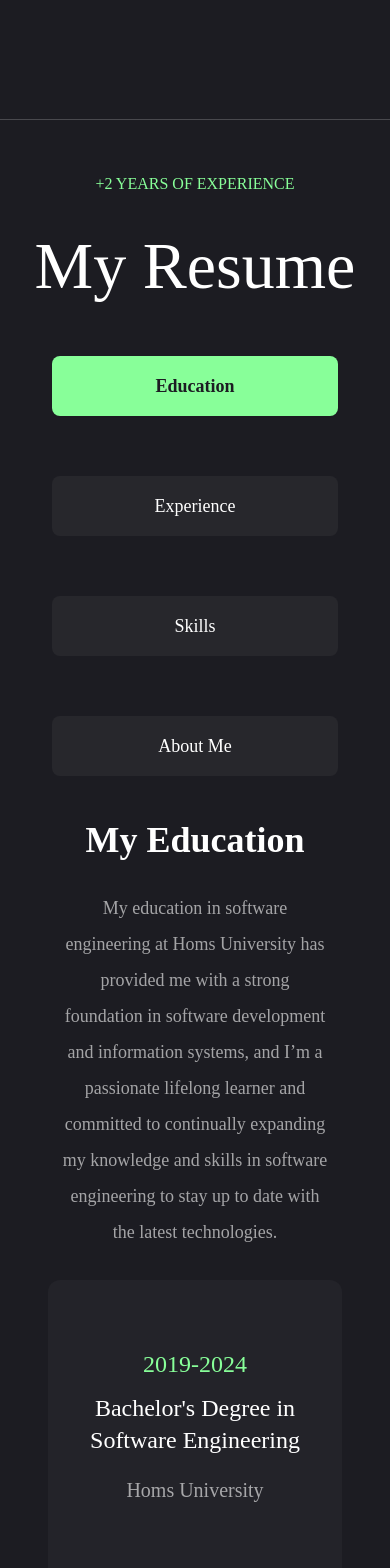
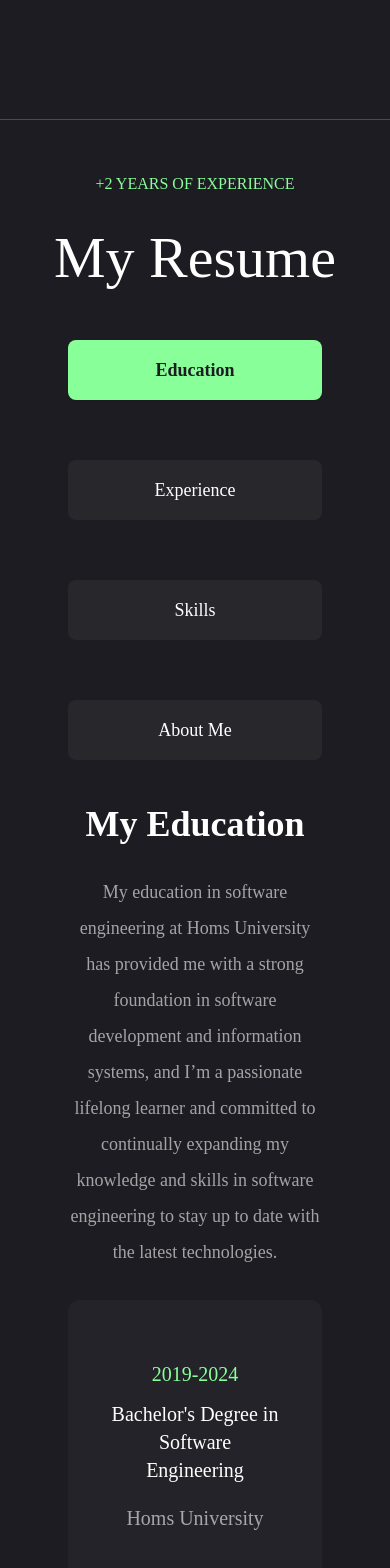
Before and after one commit to YoumnaYazji/My-Portfolio, a Next.js app: page / in a window 390 px wide. Shown: the part 6936-8504 px from the top of the page. Built offline with nearby package versions, Linux system fonts and the light colour scheme.

Commit message:
9th Commit

```diff
--- a/app/page.jsx
+++ b/app/page.jsx
@@ -61,8 +61,8 @@ export default function Home() {
     </div>
     <div className="border-b border-white/20 w-full mt-12"></div>
    <div className="mt-12">
-    <h5 className="text-accent text-center">+2 YEARS OF EXPERIENCE</h5>
-    <h1 className="text-[66px] text-center">My Resume</h1>
+    <h5 className="text-accent text-center xs:px-10">+2 YEARS OF EXPERIENCE</h5>
+    <h1 className="text-[66px] text-center xs:text-[58px] xs:px-5">My Resume</h1>
     <Resume/>
     </div>
    </>
--- a/app/resume/page.jsx
+++ b/app/resume/page.jsx
@@ -165,7 +165,7 @@ const Resume =() =>{
         <>
             <div className="px-12 mt-5 xl:w-[90%] mx-auto xs:w-full md:x-full">
                 <Tabs defaultValue='education' className='gap-[60px]'>
-                    <TabsList className=' w-full mx-auto xl:mx-0 gap-[60px] md:flex-col md:items-center md:gap-4 lg:flex-row lg:items-start lg:mx-auto xs:flex-col xs:items-center xl:gap-4 xl:mx-0'>
+                    <TabsList className=' w-full mx-auto xl:mx-0 gap-[60px] md:flex-col md:items-center md:gap-4 lg:flex-row lg:items-start lg:mx-auto xs:flex-col xs:items-center xl:gap-4 xl:mx-0 xs:px-5'>
                         <TabsTrigger value='education' className="text-[18px] md:text-[22px]">Education</TabsTrigger>
                         <TabsTrigger value='experience'className="text-[18px] md:text-[22px]" >Experience</TabsTrigger>
                         <TabsTrigger value='skills' className="text-[18px] md:text-[22px]">Skills</TabsTrigger>
@@ -176,20 +176,20 @@ const Resume =() =>{
 
                     <TabsContent value='education' className='w-full h-full'>
                     <div className='flex flex-col gap-[30px] text-center xl:text-left'>
-                                <h3 className='text-4xl font-bold'>
+                    <h3 className='text-4xl font-bold'>
                                     {education.title}
                                 </h3>
-                                <p className='text-white/60 text-[18px] md:text-[22px] xs:px-3'>
+                                <p className='text-white/60 text-[18px] md:text-[22px] xs:px-5'>
                                 {education.description}</p>
                                 <ScrollArea className='h-[400px]'>
-                                    <ul className='grid frid-cols-1 lg:grid-cols-2 gap-[30px]'>
+                                    <ul className='grid frid-cols-1 lg:grid-cols-2 gap-[30px] xs:px-5 '>
                                         {education.items.map((item,index)=>{
                                             return(
-                                                <li key={index} className='bg-[#232329] h-[184px] xl:h-[200px] lg:h-[200px] md:-[200px] sm:h-[200px] xs:h-[300px] md:text-xl sm:text-2xl xs:text-2xl py-6 px-10 rounded-xl flex flex-col justify-center items-center lg:items-start gap-1'>
+                                                <li key={index} className='bg-[#232329] h-[184px] xl:h-[200px] lg:h-[200px] md:-[200px] sm:h-[200px] xs:h-[300px] md:text-xl sm:text-xl xs:text-xl py-6 px-10 rounded-xl flex flex-col justify-center items-center lg:items-start gap-1'>
                                                     <span  className='text-accent'>
                                                         {item.duration}
                                                     </span>
-                                                    <h3 className='text-2xl mt-2 text-center lg:text-left md:text-xl sm:text-2xl xs:text-2xl xs:mb-2'>
+                                                    <h3 className='text-2xl mt-2 text-center lg:text-left md:text-xl sm:text-xl xs:text-xl xs:mb-2'>
                                                         {item.degree}
                                                     </h3>
                                                         <p className='text-white/60 text-xl mt-2 sm:text-xl xs:text-xl xs:mb-2'>
@@ -237,10 +237,10 @@ const Resume =() =>{
                         <h3 className='text-4xl font-bold '>
                                         {skills.title}
                                     </h3>
-                                    <p className='text-white/60 text-[18px] md:text-[22px] xs:px-3'>
+                                    <p className='text-white/60 text-[18px] md:text-[22px] xs:px-5'>
                                         {skills.description}
                                     </p>
-                                <ul className='grid grid-cols-2 mt-6 sm:grid-cols-3 xs:grid-cols-1 md:grid-cols-4 gap-4 xl:gap-[30px]'>                                    {skills.skillList.map((skill,index)=>{
+                                <ul className='grid grid-cols-2 mt-6 sm:grid-cols-3 xs:grid-cols-1 md:grid-cols-4 gap-4 xl:gap-[30px] xs:px-5'>                                    {skills.skillList.map((skill,index)=>{
                                         return(
                                             <li key={index}>
                                                <TooltipProvider delayDuration={100}>
@@ -262,15 +262,15 @@ const Resume =() =>{
                         <TabsContent value='about' className='w-full h-full'>
                         <div className='flex flex-col gap-[30px] text-center xl:text-left'>
                         <h3 className='text-4xl font-bold'>
-                                    {about.title}
+                        {about.title}
                                 </h3>
-                                <p className='text-white/60 text-[18px] md:text-[22px] xs:px-3'>
+                                <p className='text-white/60 text-[18px] md:text-[22px] xs:px-5'>
                                 {about.description}</p>
-                                <ul className="gap-y-6 xl:mx-0 grid grid-cols-1 md:grid-cols-2 xl:grid-cols-3 gap-4 ">
+                                <ul className="gap-y-6 xl:mx-0 grid grid-cols-1 md:grid-cols-2 xl:grid-cols-3 gap-4">
                                 {about.info.map((item, index) => (
                                 <li
                                 key={index}
-                                className={`bg-[#232329] text-[18px] h-[80px] w-full px-8 rounded-xl flex items-center justify-center xl:justify-start gap-4 ${
+                                className={`bg-[#232329]  text-[18px] h-[80px] w-full px-8 rounded-xl flex items-center justify-center xl:justify-start gap-4 ${
                                   index >= 0 ? "mt-6" : ""
                                 }
 
```
